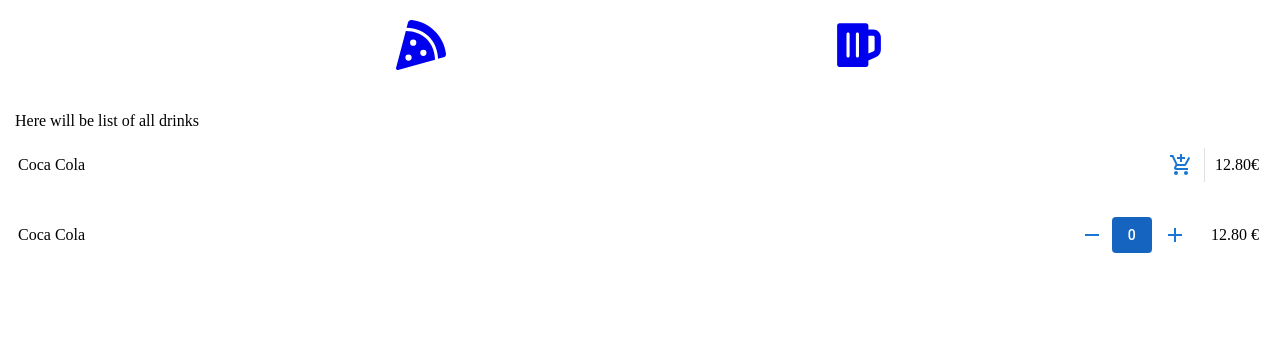
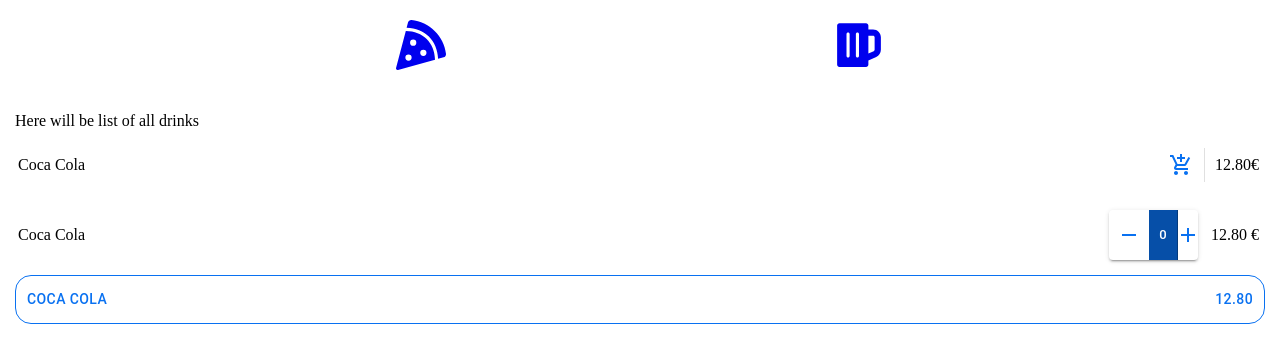
Before and after one commit to adammartiska/eMenu, a React (Create React App) app in the folder GUI/: page /drinks in a window 1280 px wide. Shown: the top 362 px of the page. Built offline with nearby package versions, Linux system fonts and the light colour scheme.

Commit message:
I have fokin beating MUI fucking library. Need to override root style in order to apply it. Added expandable menu item to add to menu design ideas

```diff
--- a/GUI/src/App.js
+++ b/GUI/src/App.js
@@ -6,20 +6,33 @@
 import "./App.css";
 
 const theme = createTheme({
-  // We can define App themes in here
-  // status: {
-  //   danger: "#e53e3e",
-  // },
-  // palette: {
-  //   primary: {
-  //     main: "#0971f1",
-  //     darker: "#053e85",
-  //   },
-  //   neutral: {
-  //     main: "#64748B",
-  //     contrastText: "#fff",
-  //   },
-  // },
+  //We can define App themes in here
+  status: {
+    danger: "#e53e3e",
+  },
+  palette: {
+    primary: {
+      main: "#0971f1",
+      darker: "#053e85",
+    },
+    neutral: {
+      main: "#64748B",
+      contrastText: "#fff",
+    },
+  },
+  components: {
+    MuiButtonGroup: {
+      styleOverrides: {
+        root: {
+          // apply theme's border-radius instead of component's default
+          minWidth: 20,
+        },
+        grouped: {
+          minWidth: 20,
+        },
+      },
+    },
+  },
 });
 
 function App() {
--- a/GUI/src/components/MenuItem.css
+++ b/GUI/src/components/MenuItem.css
@@ -4,7 +4,16 @@
   justify-content: space-between;
   align-items: center;
 }
+.expanded-content {
+  display: flex;
+  flex-direction: row;
+  justify-content: center;
+  align-items: center;
+}
 
+.expandable-menu-wrapper {
+
+}
 .menu-item-tail {
   display: flex;
   align-items: center;
@@ -15,3 +24,7 @@
 .middle-button {
   min-width: 40px;
 }
+
+.MuiButtonGroup-root {
+  min-width: 20px;
+}
--- a/GUI/src/components/MenuItem2.js
+++ b/GUI/src/components/MenuItem2.js
@@ -11,12 +11,17 @@
     <div className="menu-item-wrapper">
       <div>{name}</div>
       <div className="menu-item-tail">
-        <ButtonGroup
-          class=".MuiButtonGroup-root"
-          variant="contained"
-          aria-label="outlined primary button group"
-        >
-          <IconButton size="small" aria-label="delete" color="primary">
+        <ButtonGroup size="small" variant="contained">
+          <IconButton
+            size="small"
+            aria-label="delete"
+            color="primary"
+            sx={{
+              "&.MuiButtonGroup-grouped": {
+                width: 30,
+              },
+            }}
+          >
             <RemoveIcon />
           </IconButton>
           <Button
@@ -26,12 +31,22 @@
                 bgcolor: "primary.dark",
                 color: "white",
               },
-              minWidth: 40,
             }}
           >
             0
           </Button>
-          <IconButton aria-label="delete" color="primary">
+          <IconButton
+            aria-label="delete"
+            color="primary"
+            style={{
+              maxWidth: 20,
+            }}
+            sx={{
+              "&.MuiButtonGroup-root": {
+                minWidth: 20,
+              },
+            }}
+          >
             <AddIcon />
           </IconButton>
         </ButtonGroup>
--- /dev/null
+++ b/GUI/src/components/MenuItem3.js
@@ -0,0 +1,93 @@
+import React from "react";
+import ButtonGroup from "@mui/material/ButtonGroup";
+import Button from "@mui/material/Button";
+import IconButton from "@mui/material/IconButton";
+import AddIcon from "@mui/icons-material/Add";
+import RemoveIcon from "@mui/icons-material/Remove";
+import { styled } from "@mui/system";
+import "./MenuItem.css";
+import { Box } from "@mui/system";
+//import { makeStyles } from "@mui/system";
+
+// const useStyles = makeStyles((theme) => ({
+//   expandable: {
+//     backgroundColor: theme.palette.main.darker,
+//   },
+// }));
+
+const MenuItem3 = ({ name, price }) => {
+  //const classes = useStyles();
+  const [expanded, setExpanded] = React.useState(false);
+  return (
+    <Box
+      sx={{
+        border: 1,
+        borderColor: "primary.main",
+        borderRadius: 4,
+      }}
+    >
+      <Button
+        onClick={() => setExpanded(!expanded)}
+        sx={{
+          display: "flex",
+          flexDirection: "row",
+          justifyContent: "space-between",
+        }}
+        fullWidth
+        //variant="contained"
+      >
+        <div>{name}</div>
+        <div>{price}</div>
+      </Button>
+      {expanded && (
+        <div className="expanded-content">
+          <ButtonGroup
+            sx={{
+              height: 30,
+            }}
+            size="small"
+            variant="contained"
+          >
+            <IconButton
+              size="small"
+              aria-label="delete"
+              color="primary"
+              sx={{
+                width: 30,
+              }}
+            >
+              <RemoveIcon />
+            </IconButton>
+            <Button
+              disabled
+              sx={{
+                "&.Mui-disabled": {
+                  bgcolor: "primary.dark",
+                  color: "white",
+                },
+              }}
+            >
+              0
+            </Button>
+            <IconButton
+              aria-label="delete"
+              color="primary"
+              sx={{
+                width: 30,
+              }}
+            >
+              <AddIcon />
+            </IconButton>
+          </ButtonGroup>
+        </div>
+      )}
+    </Box>
+  );
+};
+
+export default styled(MenuItem3)(({ theme }) => ({
+  color: "#ccc",
+  backgroundColor: theme.palette.primary.main,
+  // padding: theme.spacing(1),
+  // borderRadius: theme.shape.borderRadius,
+}));
--- a/GUI/src/pages/drinks-menu-page.js
+++ b/GUI/src/pages/drinks-menu-page.js
@@ -1,6 +1,7 @@
 import React from "react";
 import MenuItem from "../components/MenuItem";
 import MenuItem2 from "../components/MenuItem2";
+import MenuItem3 from '../components/MenuItem3';
 
 const DrinksMenuPage = () => {
   return (
@@ -8,6 +9,7 @@
       <div>Here will be list of all drinks</div>
       <MenuItem name="Coca Cola" price="12.80" />
       <MenuItem2 name="Coca Cola" price="12.80" />
+      <MenuItem3 name='Coca Cola' price="12.80" />
     </div>
   );
 };
```
Also changed, not shown: 1 other file (tests, documents, lock files or other folders).
